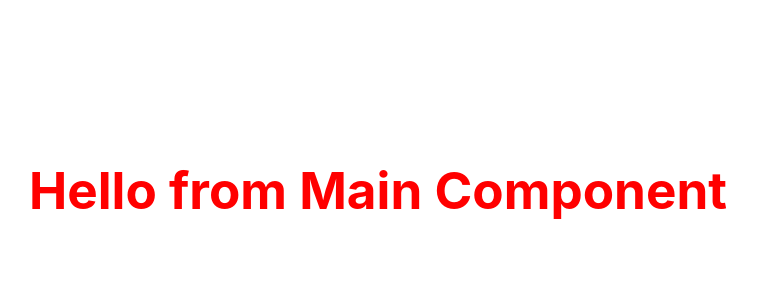
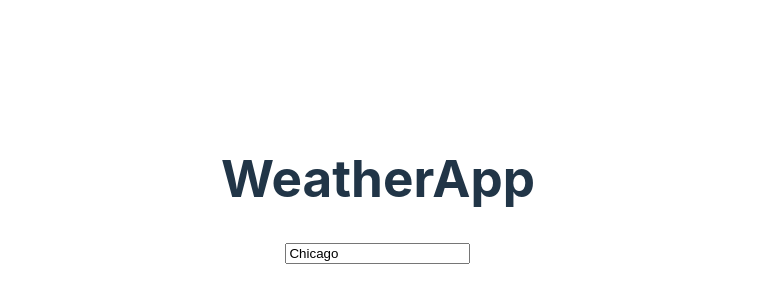
Before and after one commit to ElzbietaB/weather, a Vue app: page / in a window 1280 px wide. Shown: the part 210-510 px from the top of the page, without its empty margins (262-1019 px from the left). Built offline with nearby package versions, Linux system fonts and the light colour scheme.

Commit message:
1 file modified

```diff
--- a/src/components/MaineComponent.vue
+++ b/src/components/MaineComponent.vue
@@ -1,11 +1,29 @@
-<script></script>
-
 <template>
-  <h1>Hello from Main Component</h1>
+  <h1>WeatherApp</h1>
+  <input type="text" placeholder="Wpisz lokalizację" v-model="localeInfo" />
 </template>
 
-<style>
-h1 {
-  color: red;
-}
-</style>
+<script>
+export default {
+  // "domyślne" dane - te ładowane na początku
+  data() {
+    return {
+      localeInfo: 'Chicago', // domyślna lokalizacja
+    };
+  },
+  // "sprawdzaj / patrz" element, którego nazwa jest nazwą funkji
+  watch : {
+    // patrz na zmienną localInfo
+    localeInfo(newVal){
+      console.log('newData: ', newVal)
+    }
+  },
+
+
+
+  // mouted - funkcja wywołująca się po "zamontowaniu komponentu"
+  mounted() {
+    // console.log('hello');
+  },
+};
+</script>
```
